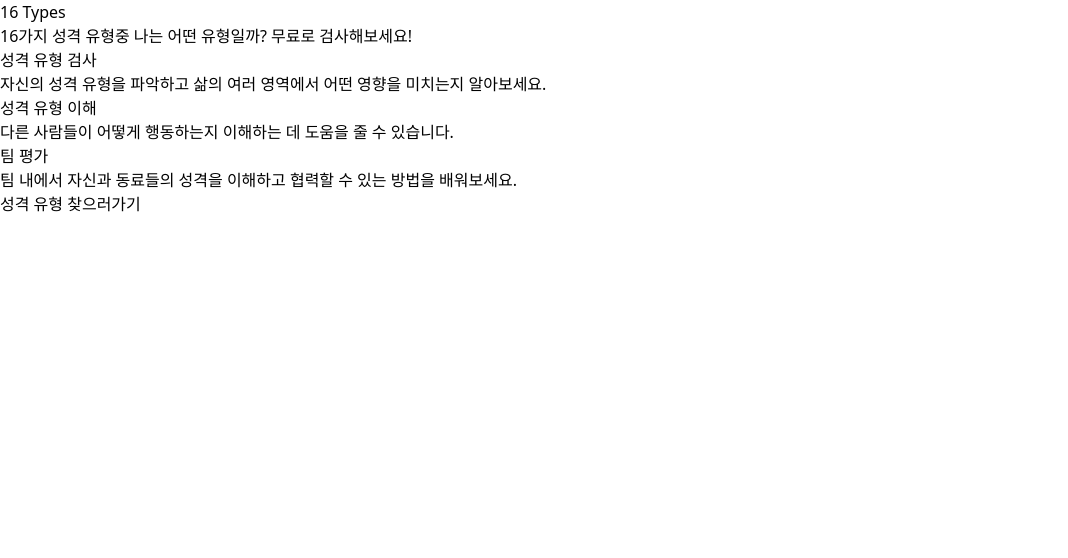
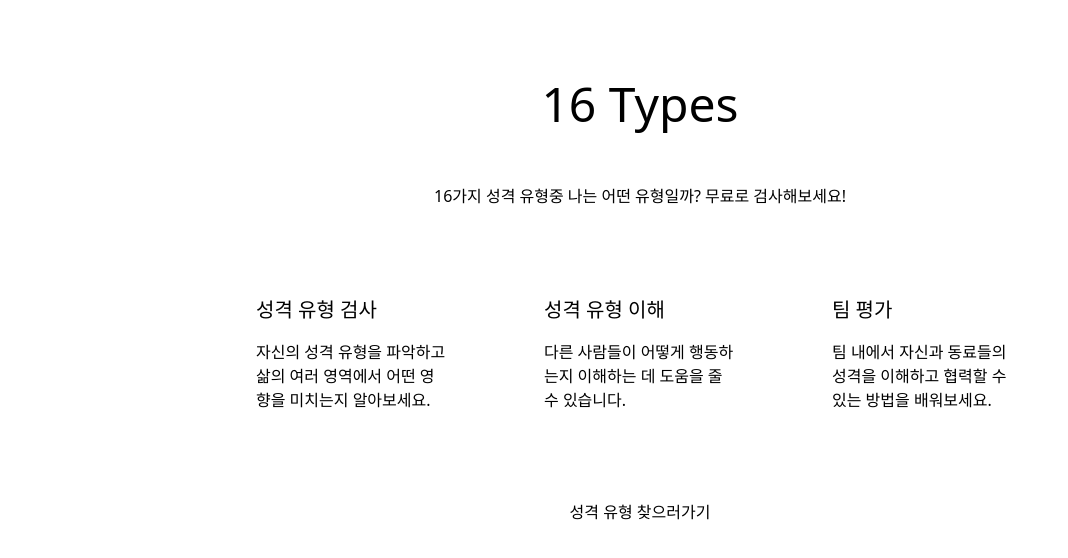
Before and after one commit to kjjyyy01/16-types, a React (Vite) app: page / in a window 1280 px wide. Shown: the top 558 px of the page, without its empty margins (0-1068 px from the left). Built offline with nearby package versions, Linux system fonts and the light colour scheme.

Commit message:
#1 - 홈 레이아웃

```diff
--- a/src/pages/Home.jsx
+++ b/src/pages/Home.jsx
@@ -2,20 +2,20 @@ import { Link } from "react-router-dom";
 
 const Home = () => {
   return (
-    <div>
-      <h1>16 Types</h1>
+    <div className="flex items-center justify-center flex-col gap-14 mt-20">
+      <h1 className="text-5xl">16 Types</h1>
       <p>16가지 성격 유형중 나는 어떤 유형일까? 무료로 검사해보세요!</p>
-      <ul>
-        <li>
-          <h3>성격 유형 검사</h3>
+      <ul className="flex flex-row items-center justify-center gap-8 ">
+        <li className="w-1/5 h-2/5 p-8">
+          <h3 className="text-xl mb-4">성격 유형 검사</h3>
           <p>자신의 성격 유형을 파악하고 삶의 여러 영역에서 어떤 영향을 미치는지 알아보세요.</p>
         </li>
-        <li>
-          <h3>성격 유형 이해</h3>
+        <li className="w-1/5 h-2/5 p-8">
+          <h3 className="text-xl mb-4">성격 유형 이해</h3>
           <p>다른 사람들이 어떻게 행동하는지 이해하는 데 도움을 줄 수 있습니다.</p>
         </li>
-        <li>
-          <h3>팀 평가</h3>
+        <li className="w-1/5 h-2/5 p-8">
+          <h3 className="text-xl mb-4">팀 평가</h3>
           <p>팀 내에서 자신과 동료들의 성격을 이해하고 협력할 수 있는 방법을 배워보세요.</p>
         </li>
       </ul>
```
